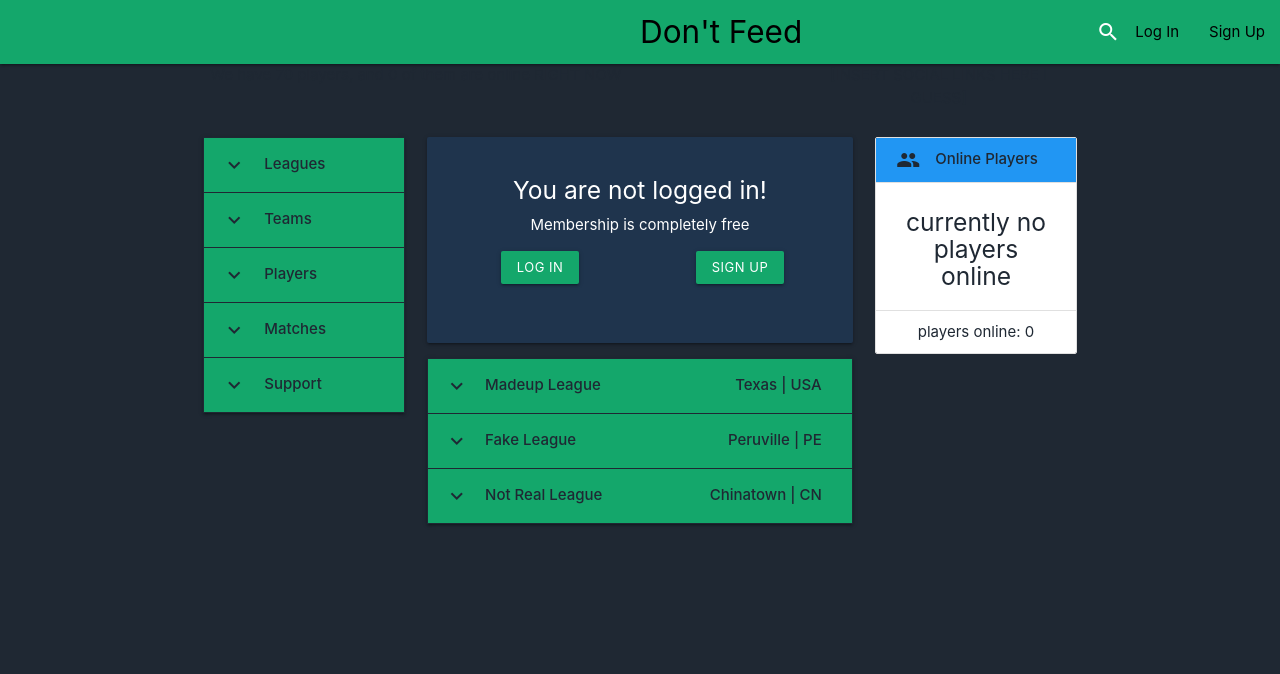
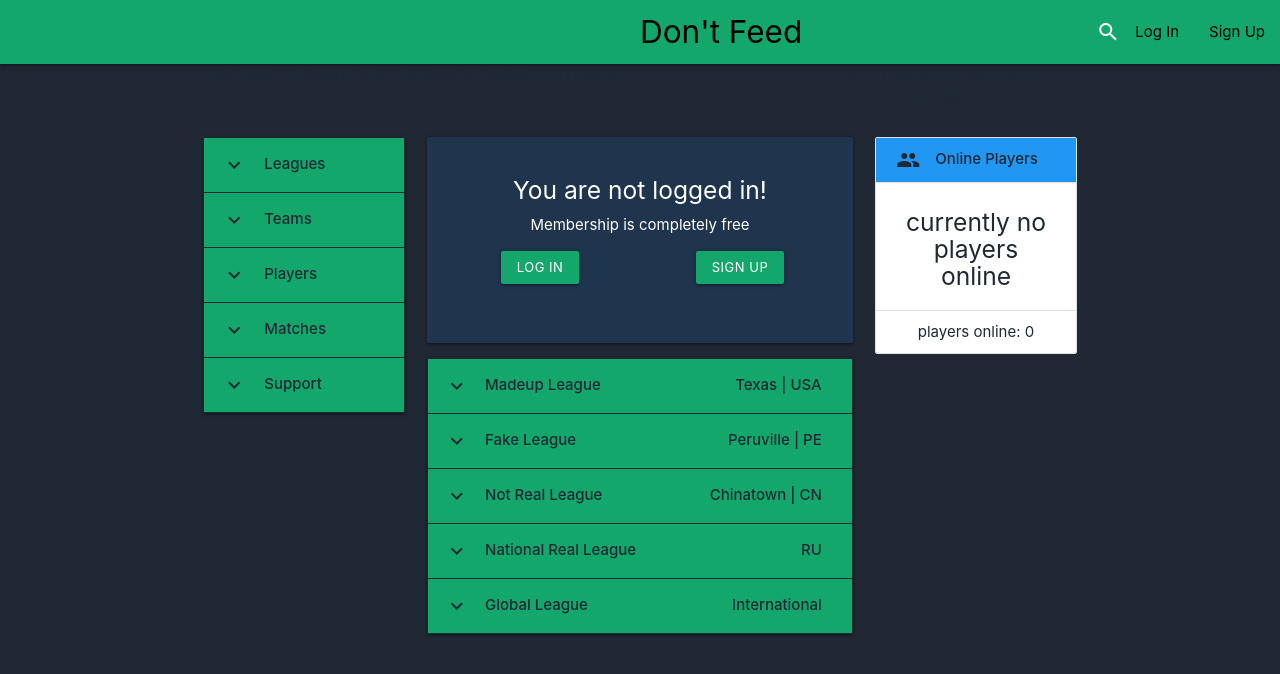
Before and after one commit to innominate-software/DontFeedAPI, a React (Create React App) app in the folder frontend/: page / in a window 1280 px wide. Shown: the top 674 px of the page. Built offline with nearby package versions, Linux system fonts and the light colour scheme.

Commit message:
updates made

```diff
--- a/frontend/src/components/Home/HomePage.jsx
+++ b/frontend/src/components/Home/HomePage.jsx
@@ -120,7 +120,28 @@ class HomePage extends React.Component {
                                     </div>
                                     <div className="collapsible-body"><span>Lorem ipsum dolor sit amet.</span></div>
                                 </li>
+                                <li>
+                                    <div className="collapsible-header green-background">
+                                        <i className="material-icons">expand_more</i>
+                                        <div class="league-header-container">
+                                            <strong class="league-header-title">National Real League</strong>
+                                            <strong class="league-header-location">RU</strong>
+                                        </div>
 
+                                    </div>
+                                    <div className="collapsible-body"><span>Lorem ipsum dolor sit amet.</span></div>
+                                </li>
+                                <li>
+                                    <div className="collapsible-header green-background">
+                                        <i className="material-icons">expand_more</i>
+                                        <div class="league-header-container">
+                                            <strong class="league-header-title">Global League</strong>
+                                            <strong class="league-header-location">International</strong>
+                                        </div>
+
+                                    </div>
+                                    <div className="collapsible-body"><span>Lorem ipsum dolor sit amet.</span></div>
+                                </li>
                             </ul>
 
                         </div>
```
